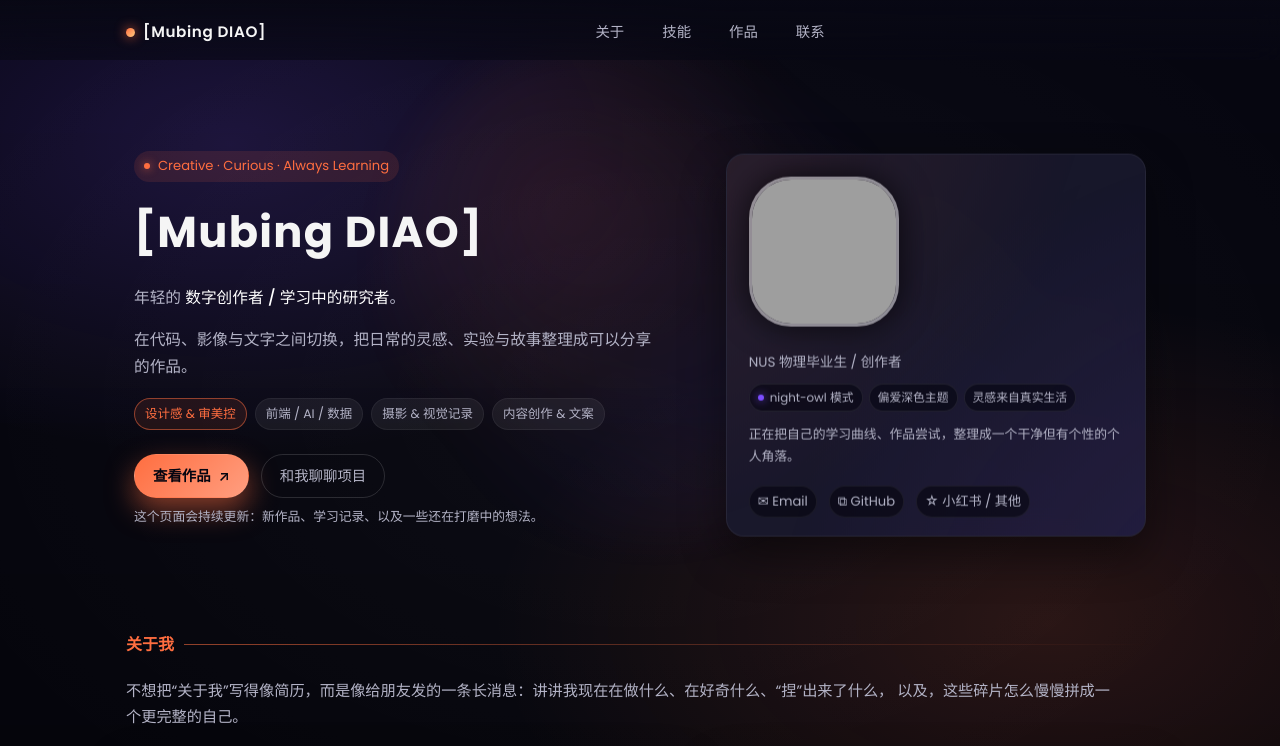
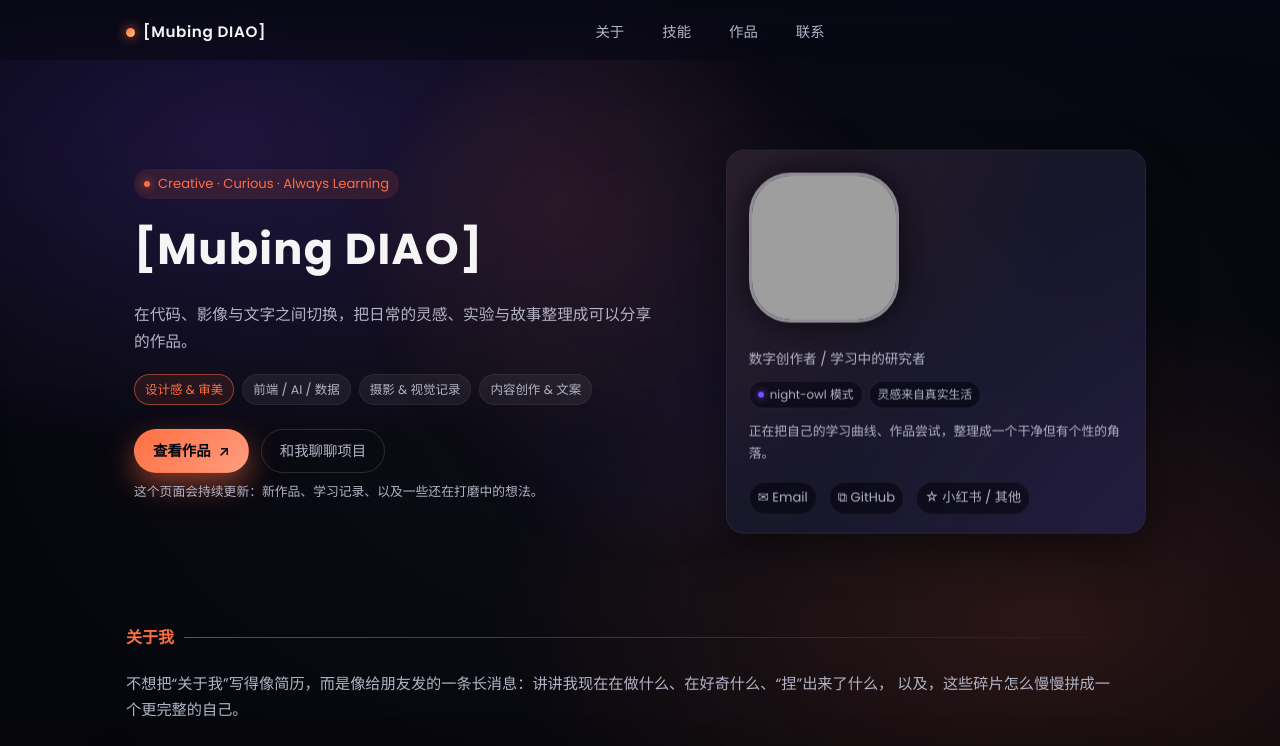
Before and after one commit to MubingDIAO/portfolio, a plain HTML site: page index.html in a window 1280 px wide. Shown: the top 746 px of the page. Drawn offline with Linux system fonts and the light colour scheme; grey boxes are pictures that could not be loaded.

Commit message:
Add files via upload

```diff
--- a/index.html
+++ b/index.html
@@ -540,14 +540,11 @@
         </div>
         <h1>[Mubing DIAO]</h1>
         <p class="hero-subtitle">
-          年轻的 <strong>数字创作者 / 学习中的研究者</strong>。
-        </p>
-        <p class="hero-subtitle">
           在代码、影像与文字之间切换，把日常的灵感、实验与故事整理成可以分享的作品。
         </p>
 
         <div class="hero-tags">
-          <span class="tag tag-primary">设计感 & 审美控</span>
+          <span class="tag tag-primary">设计感 & 审美</span>
           <span class="tag">前端 / AI / 数据</span>
           <span class="tag">摄影 & 视觉记录</span>
           <span class="tag">内容创作 & 文案</span>
@@ -564,13 +561,12 @@
       <div class="hero-card">
         <div class="hero-card-inner">
           <img class="avatar" src="https://api.dicebear.com/9.x/adventurer/svg?seed=Robert&backgroundType[]&earrings[]&earringsProbability=0&features[]&glasses=variant02,variant04,variant05&hair=long06,long07,long09,long19&skinColor=ecad80&backgroundColor=transparent" alt="头像">
-          <div class="hero-role"> NUS 物理毕业生 / 创作者</div>
+          <div class="hero-role"> 数字创作者 / 学习中的研究者 </div>
           <div class="hero-pill-row">
             <span class="pill"><span class="pill-dot"></span> night-owl 模式</span>
-            <span class="pill">偏爱深色主题</span>
             <span class="pill">灵感来自真实生活</span>
           </div>
-          <p class="hero-mini">正在把自己的学习曲线、作品尝试，整理成一个干净但有个性的个人角落。</p>
+          <p class="hero-mini">正在把自己的学习曲线、作品尝试，整理成一个干净但有个性的角落。</p>
           <div class="hero-social">
             <a href="mailto:diaomb30@gmail.com">✉ Email</a>
             <a href="https://github.com/MubingDIAO" target="_blank" rel="noopener">⧉ GitHub</a>
@@ -783,7 +779,7 @@
             <div class="portfolio-title">Project 02 · 个人作品集网页</div>
             <div class="portfolio-meta">网页设计 / 前端</div>
             <p style="font-size:0.9rem; color:var(--muted);">
-              个人主页，强调信息层级和留白，让重点信息在深色背景下更清晰地被看到。
+              酷炫的个人主页:D
             </p>
             <div class="badge-row">
               <span class="badge">HTML / CSS</span>
```
